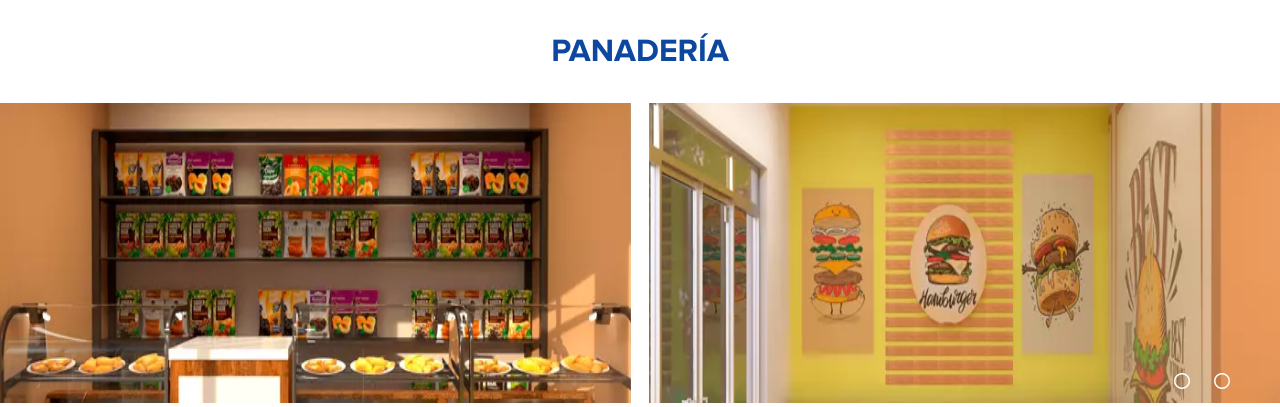
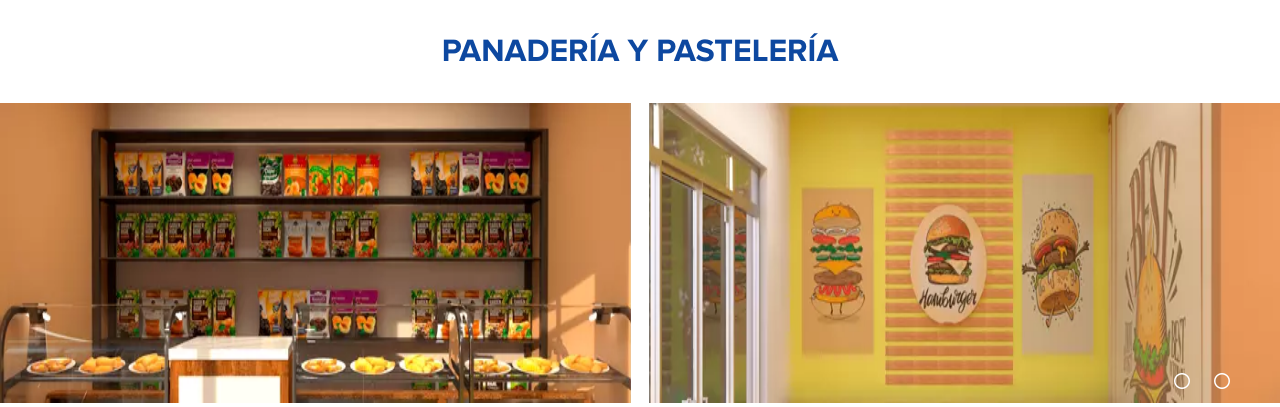
Before and after one commit to RScodeSec/neonhouseledphp, a PHP site: page /vistas/panaderia.php in a window 1280 px wide. Shown: the part 80-487 px from the top of the page. Run offline with PHP 8.4, Linux system fonts and the light colour scheme; some libraries are stand-ins or nearby versions.

Commit message:
modified panaderia

```diff
--- a/vistas/panaderia.php
+++ b/vistas/panaderia.php
@@ -18,7 +18,7 @@
 <?php require_once "layout/header.php" ?>
 
     <main class="main__categoria">
-        <h2 class="categoria1__titulo ">PANADERÍA</h2>
+        <h2 class="categoria1__titulo ">PANADERÍA Y PASTELERÍA</h2>
 
 
         <div class="overlay" id="overlay">
```
